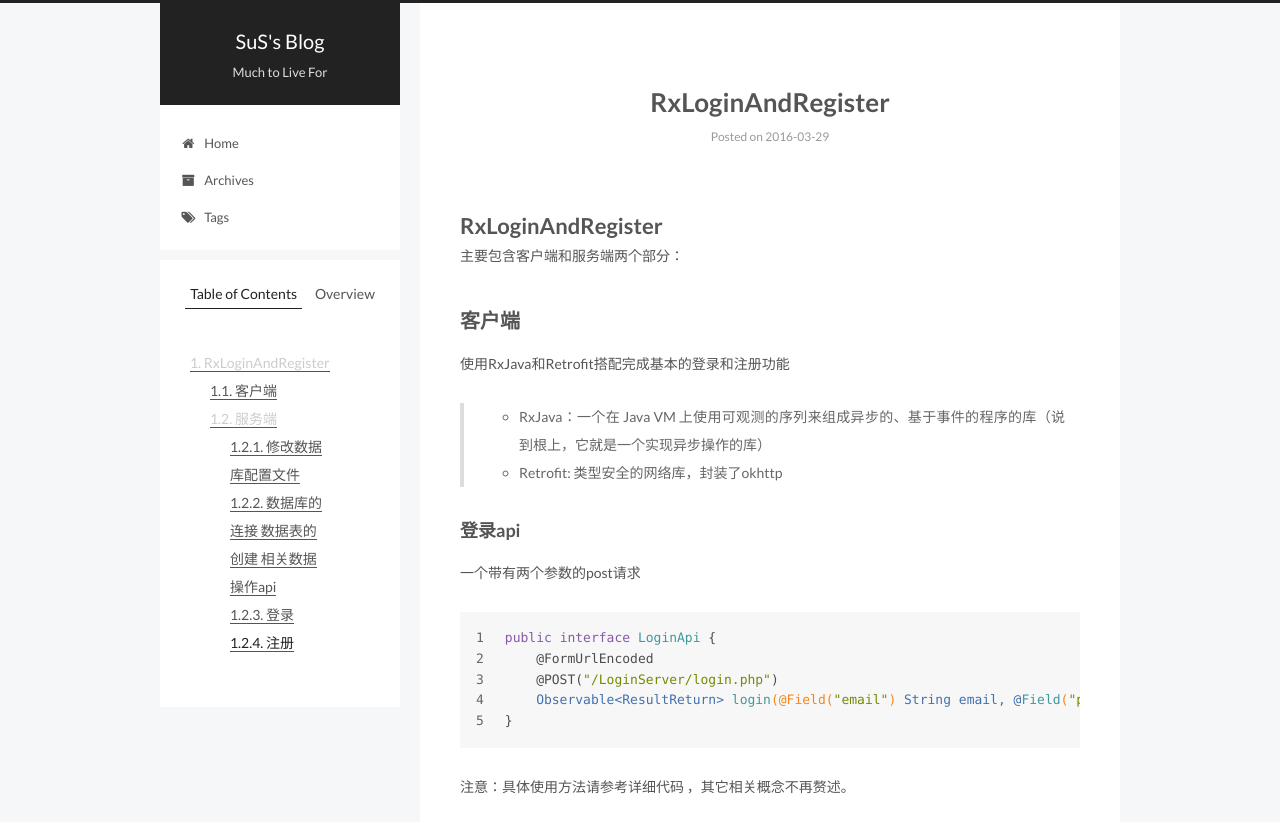
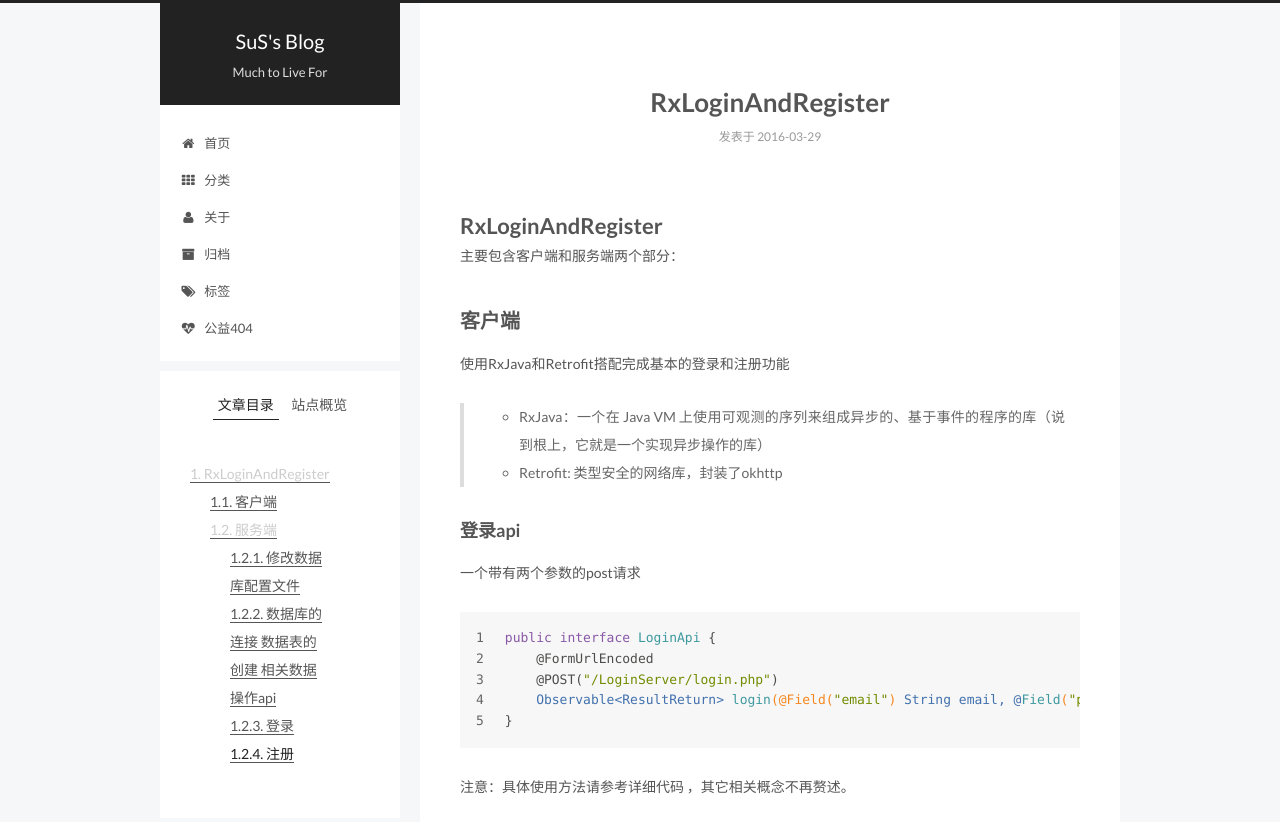
Before and after one commit to soulrelay/soulrelay.github.io, a plain HTML site: page 2016/03/29/RxLoginAndRegister/index.html in a window 1280 px wide. Shown: the top 822 px of the page. Drawn offline with Linux system fonts and the light colour scheme.

Commit message:
Site updated: 2016-03-30 12:30:05

```diff
--- a/2016/03/29/RxLoginAndRegister/index.html
+++ b/2016/03/29/RxLoginAndRegister/index.html
@@ -106,7 +106,7 @@ Retrofit: 类型安全的网络库，封装了okhttp
     motion: true,
     duoshuo: {
       userId: 0,
-      author: 'Author'
+      author: '博主'
     }
   };
 </script>
@@ -114,7 +114,7 @@ Retrofit: 类型安全的网络库，封装了okhttp
   <title> RxLoginAndRegister | SuS's Blog </title>
 </head>
 
-<body itemscope itemtype="http://schema.org/WebPage" lang="default">
+<body itemscope itemtype="http://schema.org/WebPage" lang="zh-Hans">
 
 
 
@@ -169,7 +169,27 @@ Retrofit: 类型安全的网络库，封装了okhttp
 
               <i class="menu-item-icon fa fa-home fa-fw"></i> <br />
 
-            Home
+            首页
+          </a>
+        </li>
+
+
+        <li class="menu-item menu-item-categories">
+          <a href="/categories" rel="section">
+
+              <i class="menu-item-icon fa fa-th fa-fw"></i> <br />
+
+            分类
+          </a>
+        </li>
+
+
+        <li class="menu-item menu-item-about">
+          <a href="/about" rel="section">
+
+              <i class="menu-item-icon fa fa-user fa-fw"></i> <br />
+
+            关于
           </a>
         </li>
 
@@ -179,7 +199,7 @@ Retrofit: 类型安全的网络库，封装了okhttp
 
               <i class="menu-item-icon fa fa-archive fa-fw"></i> <br />
 
-            Archives
+            归档
           </a>
         </li>
 
@@ -189,7 +209,17 @@ Retrofit: 类型安全的网络库，封装了okhttp
 
               <i class="menu-item-icon fa fa-tags fa-fw"></i> <br />
 
-            Tags
+            标签
+          </a>
+        </li>
+
+
+        <li class="menu-item menu-item-commonweal">
+          <a href="/404.html" rel="section">
+
+              <i class="menu-item-icon fa fa-heartbeat fa-fw"></i> <br />
+
+            公益404
           </a>
         </li>
 
@@ -242,7 +272,7 @@ Retrofit: 类型安全的网络库，封装了okhttp
             <span class="post-meta-item-icon">
               <i class="fa fa-calendar-o"></i>
             </span>
-            <span class="post-meta-item-text">Posted on</span>
+            <span class="post-meta-item-text">发表于</span>
             <time itemprop="dateCreated" datetime="2016-03-29T19:47:00+08:00" content="2016-03-29">
               2016-03-29
             </time>
@@ -377,10 +407,10 @@ Retrofit: 类型安全的网络库，封装了okhttp
 
         <ul class="sidebar-nav motion-element">
           <li class="sidebar-nav-toc sidebar-nav-active" data-target="post-toc-wrap" >
-            Table of Contents
+            文章目录
           </li>
           <li class="sidebar-nav-overview" data-target="site-overview">
-            Overview
+            站点概览
           </li>
         </ul>
 
@@ -397,7 +427,7 @@ Retrofit: 类型安全的网络库，封装了okhttp
           <div class="site-state-item site-state-posts">
             <a href="/archives">
               <span class="site-state-item-count">2</span>
-              <span class="site-state-item-name">posts</span>
+              <span class="site-state-item-name">日志</span>
             </a>
           </div>
 
@@ -407,7 +437,7 @@ Retrofit: 类型安全的网络库，封装了okhttp
             <div class="site-state-item site-state-tags">
               <a href="/tags">
                 <span class="site-state-item-count">1</span>
-                <span class="site-state-item-name">tags</span>
+                <span class="site-state-item-name">标签</span>
               </a>
             </div>
 
@@ -470,11 +500,11 @@ Retrofit: 类型安全的网络库，封装了okhttp
 </div>
 
 <div class="powered-by">
-  Powered by <a class="theme-link" href="http://hexo.io">Hexo</a>
+  由 <a class="theme-link" href="http://hexo.io">Hexo</a> 强力驱动
 </div>
 
 <div class="theme-info">
-  Theme -
+  主题 -
   <a class="theme-link" href="https://github.com/iissnan/hexo-theme-next">
     NexT.Pisces
   </a>
--- a/css/main.css
+++ b/css/main.css
@@ -1513,7 +1513,7 @@ pre .javascript .function {
   width: 4px;
   height: 4px;
   border-radius: 50%;
-  background: #3c4f2b;
+  background: #777cff;
 }
 .links-of-blogroll {
   font-size: 13px;
```
Also changed, not shown: 2016/03/29/hello-world/index.html (+42 -12 lines), archives/2016/03/index.html (+41 -11 lines), archives/2016/index.html (+41 -11 lines), archives/index.html (+41 -11 lines), index.html (+41 -11 lines), tags/RxJava-Retrofit/index.html (+41 -11 lines).
